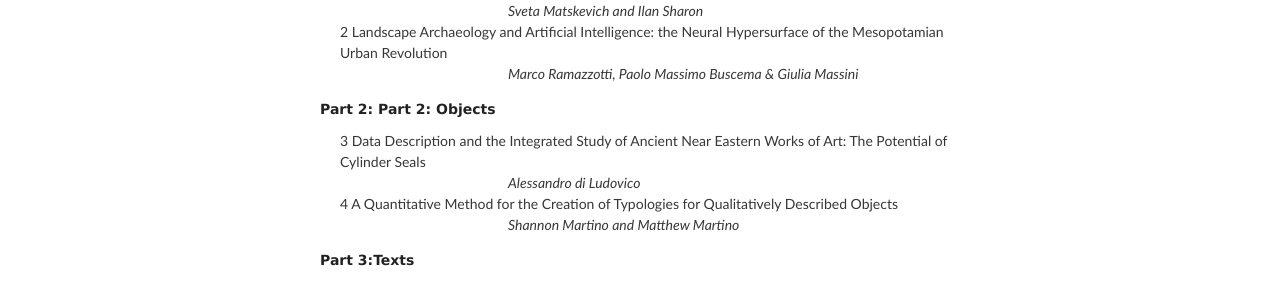
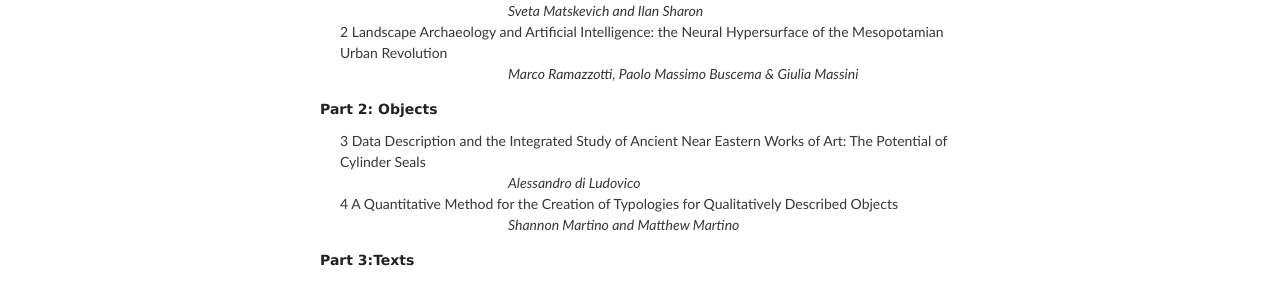
Before and after one commit to vbigot-juloux/ane-research-humanities, a Jekyll site: the page built from docs/CyberResearch-vol1.md, in a window 1280 px wide. Shown: the part 1152-1436 px from the top of the page. Built offline with Jekyll 4.4.1, drawn with Linux system fonts in a browser that asks for light colours; the repository's description, which GitHub fills in, is left out.

Commit message:
Update CyberResearch-vol1.md

```diff
--- a/docs/CyberResearch-vol1.md
+++ b/docs/CyberResearch-vol1.md
@@ -57,7 +57,7 @@ _by (surnames) alphabetic order_<br />
 <span style="padding-left: 12em"><em>Marco Ramazzotti, Paolo Massimo Buscema & Giulia Massini</em></span></li>
   </ul>
 
-<h4>Part 2: Part 2: Objects</h4>
+<h4>Part 2: Objects</h4>
 <ul style="list-style-type: none;">
 <li> 3 Data Description and the Integrated Study of Ancient Near Eastern Works of Art: The Potential of Cylinder Seals<br />
   <span style="padding-left: 12em"><em>Alessandro di Ludovico</em></span></li>
```
